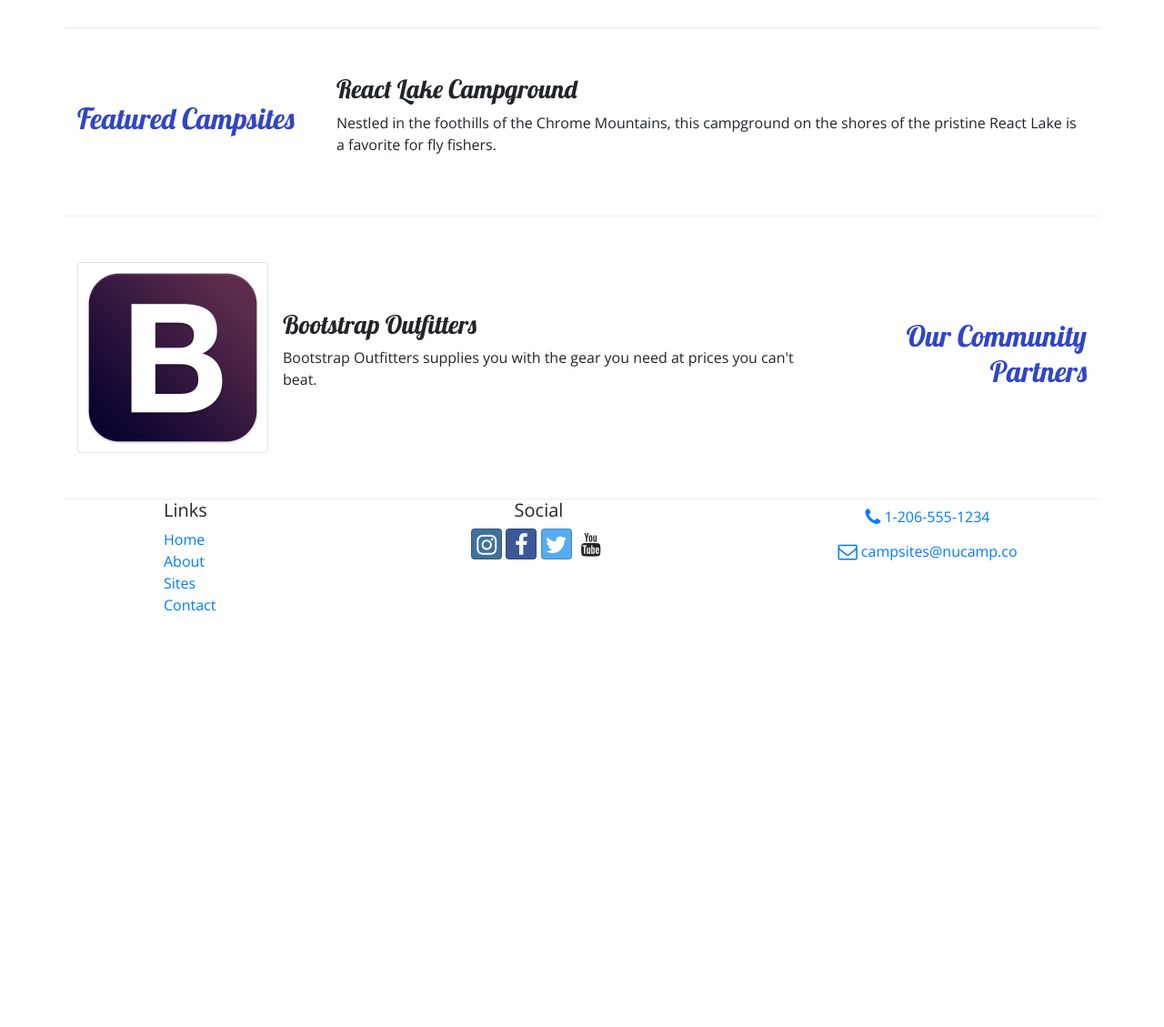
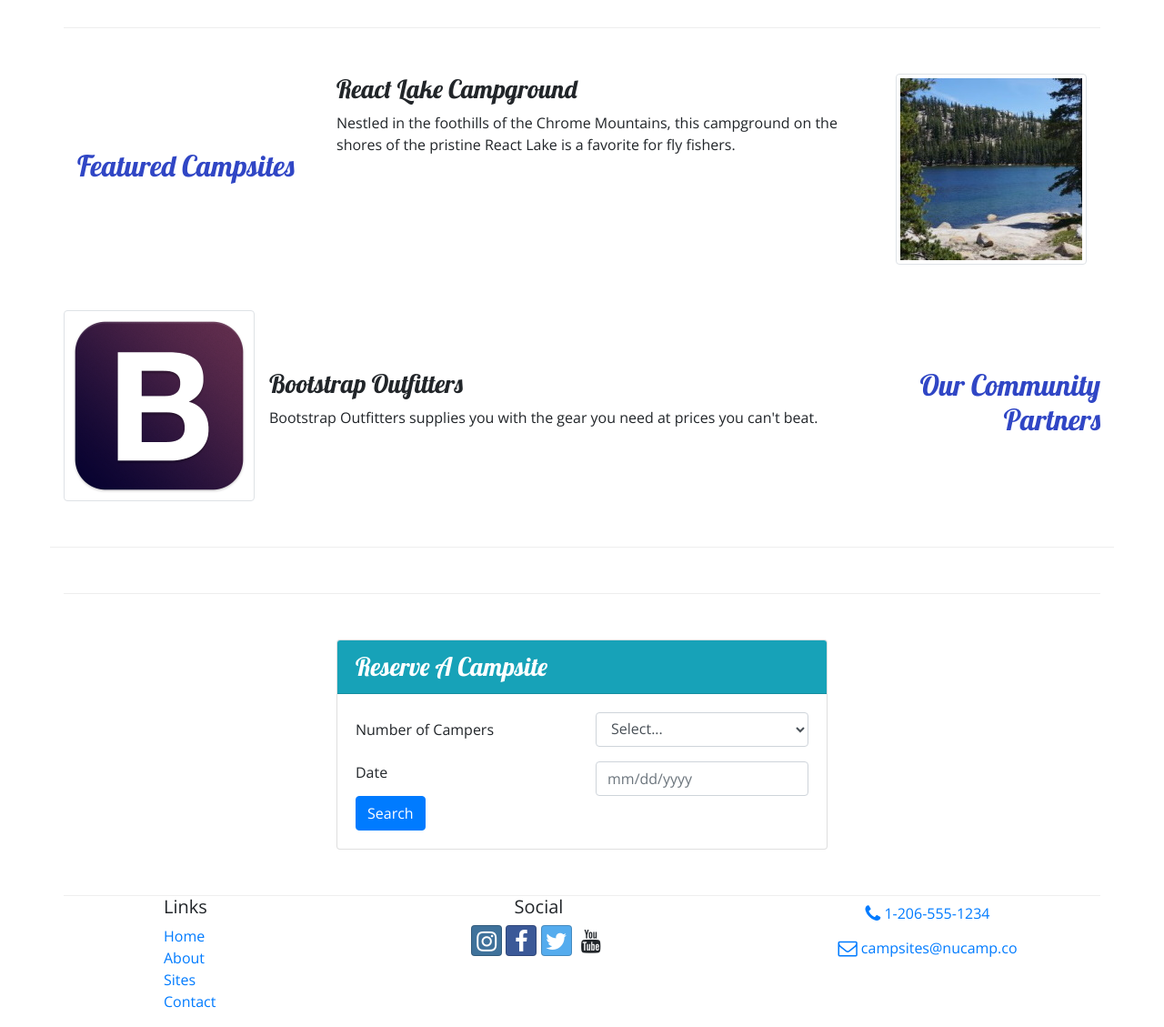
Before and after one commit to zdotg/bootstrap_intro, a website: page index.html in a window 1280 px wide. Shown: the part 500-1629 px from the top of the page at 91% size. Before the commit the page ends 1193 px from the top, so only its background shows below. Drawn offline with nearby package versions, Linux system fonts and the light colour scheme.

Commit message:
Reserve Campsite

```diff
--- a/index.html
+++ b/index.html
@@ -28,6 +28,10 @@
                 <div class="col">
                     <h1>NuCamp</h1>
                     <h2>a better way to camp</h2>
+                </div>
+                <div class="col col-md-4 col-xl-2 mt-4">
+                    <a href="#reserveForm" class="text-nowrap"><button type="button" class="btn btn-info btn-lg">Reserve
+                            Campsite</button></a>
                 </div>
             </div>
         </div>
@@ -79,10 +83,13 @@
                 <h2>Featured Campsites</h2>
             </div>
             <div class="col">
+                <div class="media">
+                    <div class="media-body align-items-center">
                         <h3>React Lake Campground</h3>
-                <p class="d-none d-sm-block">Nestled in the foothills of the Chrome Mountains, this campground on the
-                    shores of the pristine React
-                    Lake is a favorite for fly fishers.</p>
+                        <p class="d-none d-sm-block">Nestled in the foothills of the Chrome Mountains, this campground
+                            on the shores of the pristine React Lake is a favorite for fly fishers.</p>
+                    </div>
+                    <img class="img-thumbnail d-flex ml-3" src="img/react-lake-thumb.jpg" alt="React Lake" / </div>
                 </div>
             </div>
 
@@ -99,6 +106,49 @@
                                 Bootstrap Outfitters supplies you with the gear you need at prices you
                                 can't beat.
                             </p>
+                        </div>
+                    </div>
+                </div>
+            </div>
+        </div>
+        <div class="row row-content">
+            <div class="col-sm-6 mx-auto">
+                <div class="card">
+                    <h3 class="card-header bg-info text-white">
+                        Reserve A Campsite
+                    </h3>
+                    <div class="card-body">
+                        <form id="reserveForm">
+                            <div class="row form-group">
+                                <label for="nuCampers" class="col-sm-6 col-form-label">
+                                    Number of Campers
+                                </label>
+                                <div class="col">
+                                    <select name="nuCampers" id="nuCampers" class="form-control">
+                                        <option value="select">Select...</option>
+                                        <option value="1">1</option>
+                                        <option value="2">2</option>
+                                        <option value="3">3</option>
+                                        <option value="4">4</option>
+                                        <option value="5">5</option>
+                                        <option value="6">6</option>
+                                    </select>
+                                </div>
+                            </div>
+                            <div class="row">
+                                <label for="date" class="col-sm-6">
+                                    Date
+                                </label>
+                                <div class="col-sm-6">
+                                    <input class="form-control" type="id" name="date" placeholder="mm/dd/yyyy">
+                                </div>
+                            </div>
+                            <div class="row">
+                                <div class="col">
+                                    <button class="btn btn-primary" type="submit">Search</button>
+                                </div>
+                            </div>
+                        </form>
                     </div>
                 </div>
             </div>
```
Also changed, not shown: 1 other file. Lines whose indentation alone changed are shown as unchanged.
